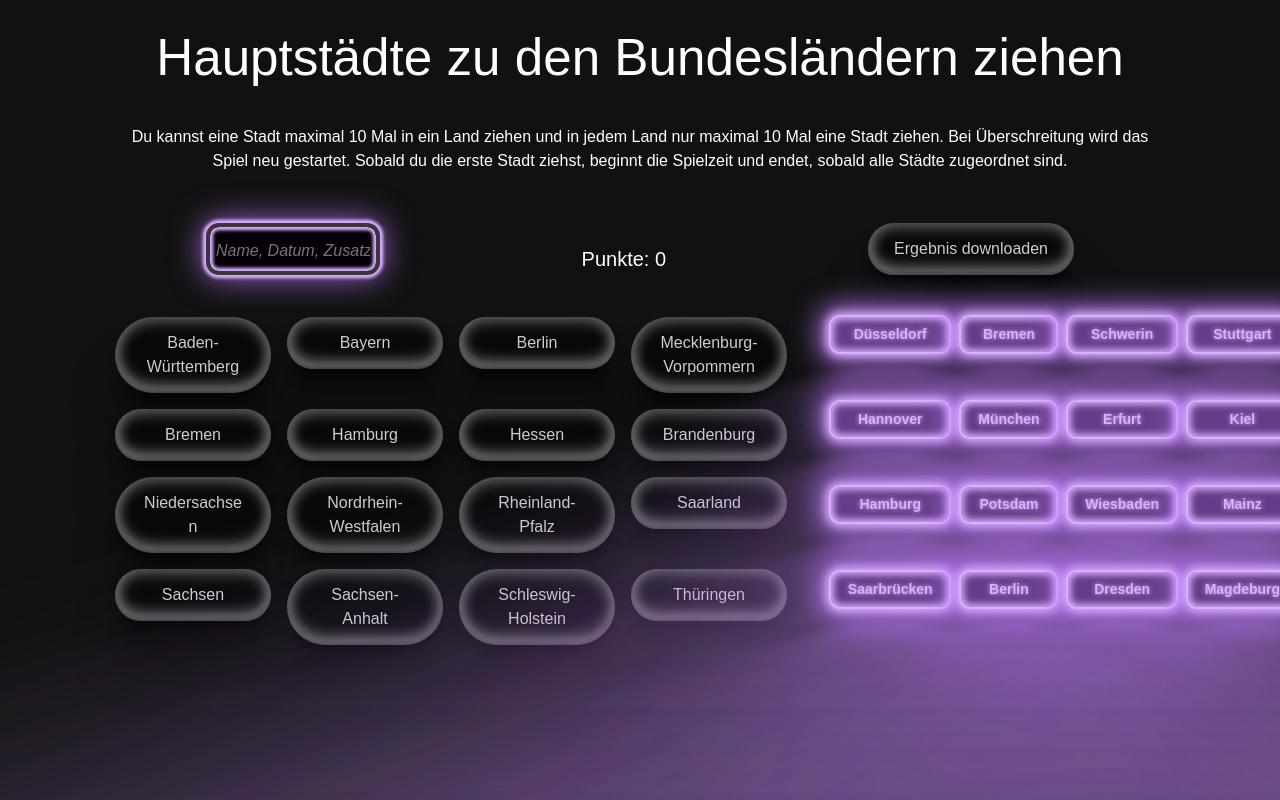
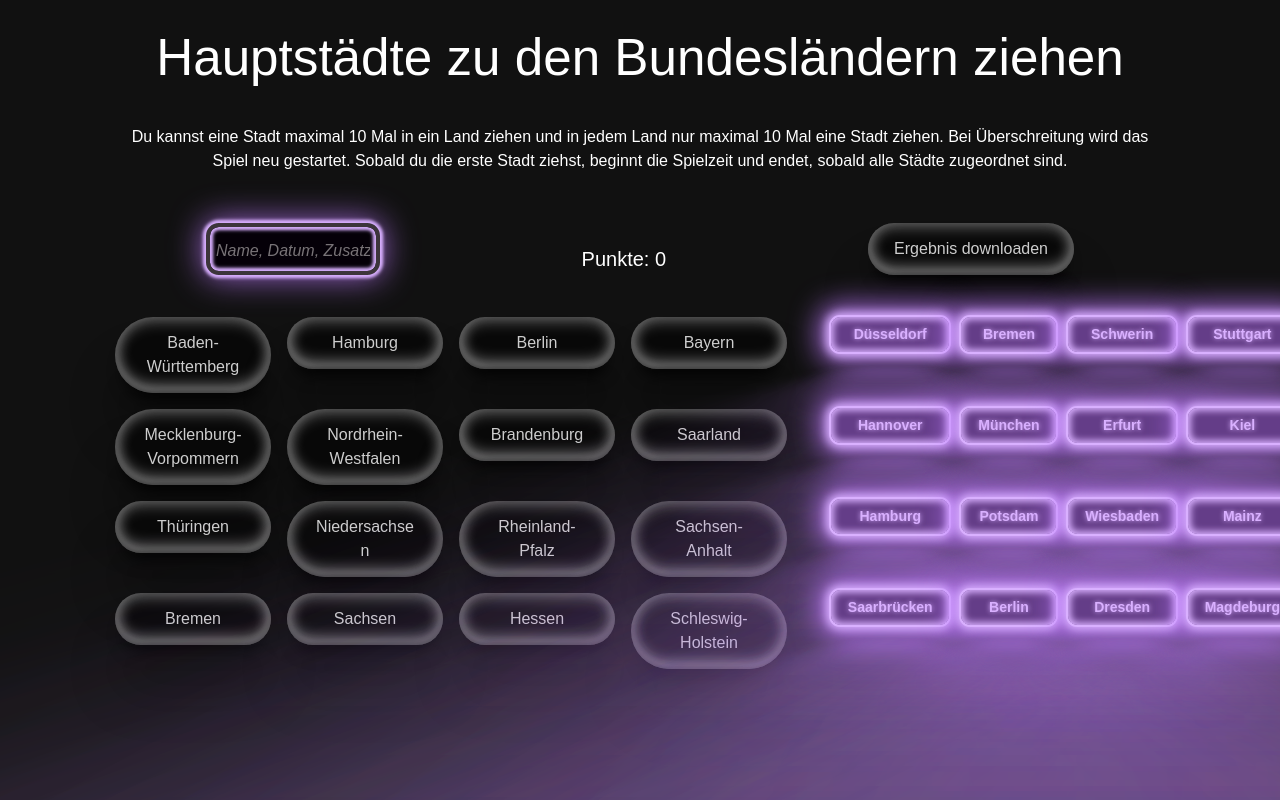
Before and after one commit to SandraSimon-Schmidt/Testversion-Sparte-MytrueKarma, a Next.js app: page /dropdrag in a window 1280 px wide. Built offline with nearby package versions, Linux system fonts and the light colour scheme.

Commit message:
Bundesländeranordnung optimiert

```diff
--- a/src/components/dropdrag/DropAndDrag.jsx
+++ b/src/components/dropdrag/DropAndDrag.jsx
@@ -12,10 +12,22 @@ import jsPDF from "jspdf";
 import styles from "./DropAndDrag.module.css";
 
 const bundeslaender = [
-  "Baden-Württemberg", "Bayern", "Berlin", "Mecklenburg-Vorpommern",
-  "Bremen", "Hamburg", "Hessen", "Brandenburg",
-  "Niedersachsen", "Nordrhein-Westfalen", "Rheinland-Pfalz", "Saarland",
-  "Sachsen", "Sachsen-Anhalt", "Schleswig-Holstein", "Thüringen",
+  "Baden-Württemberg",
+  "Hamburg",
+  "Berlin",
+  "Bayern",
+  "Mecklenburg-Vorpommern",
+  "Nordrhein-Westfalen",
+  "Brandenburg",
+  "Saarland",
+  "Thüringen",
+  "Niedersachsen",
+  "Rheinland-Pfalz",
+  "Sachsen-Anhalt",
+  "Bremen",
+  "Sachsen",
+  "Hessen",
+  "Schleswig-Holstein",
 ];
 
 const initialStaedte = [
```
